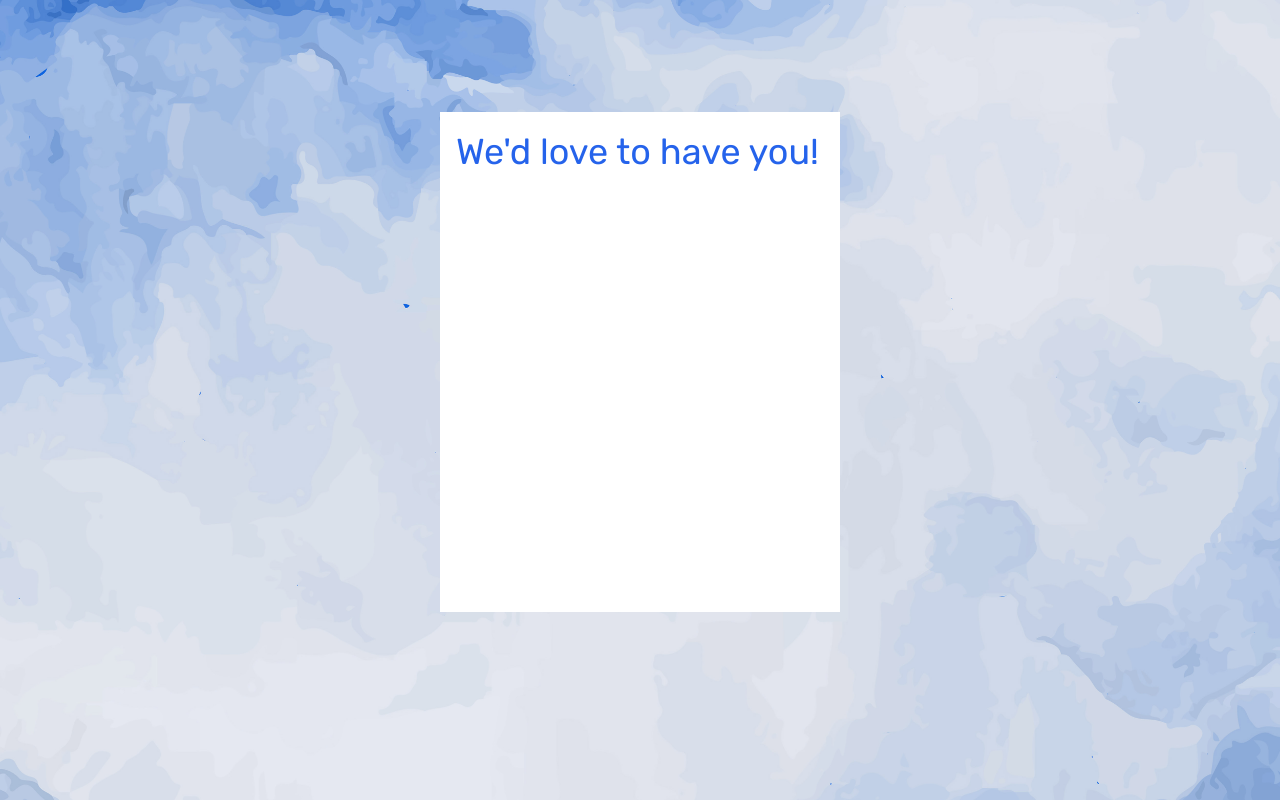
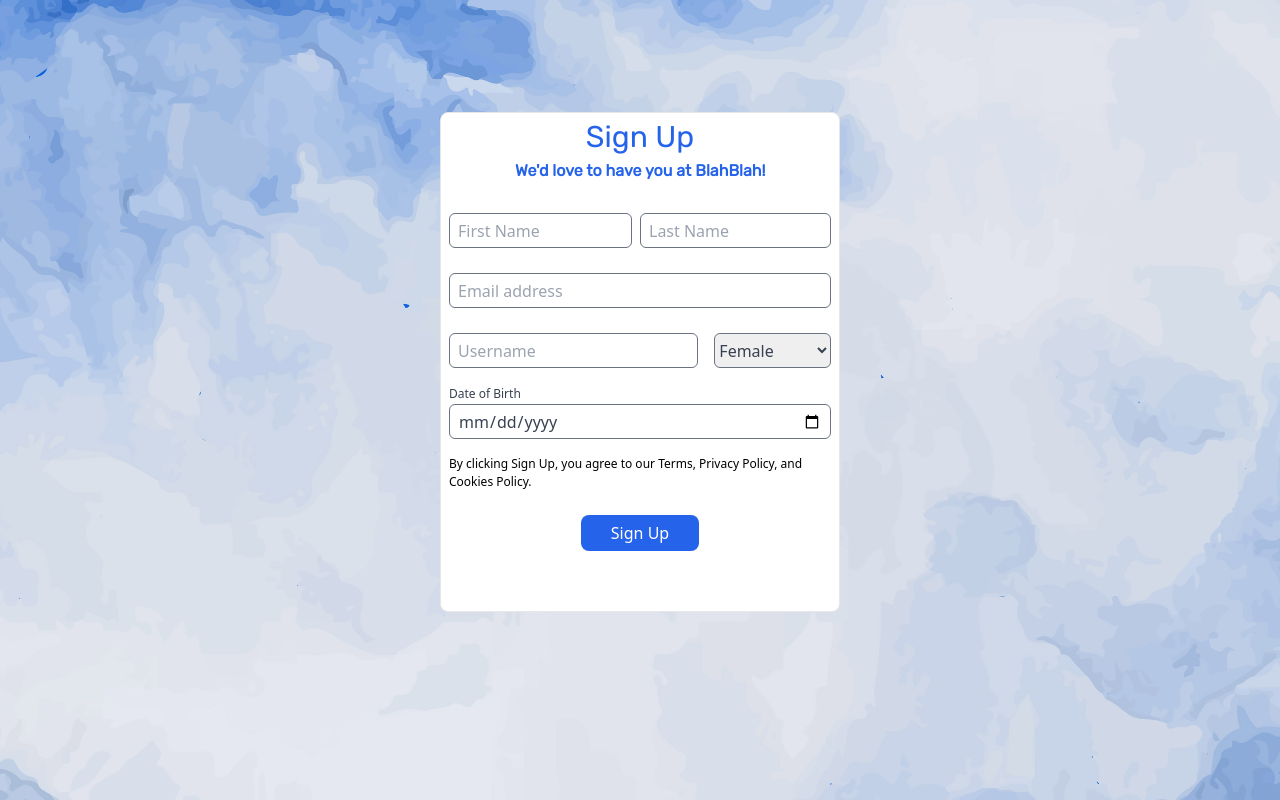
Before and after one commit to manyagaur/BlahBlah, a React (Vite) app in the folder Blah-Blah-Front-V2/: page /register in a window 1280 px wide. Built offline with nearby package versions, Linux system fonts and the light colour scheme.

Commit message:
updated signup

```diff
--- a/Blah-Blah-Front-V2/package.json
+++ b/Blah-Blah-Front-V2/package.json
@@ -12,11 +12,12 @@
   "dependencies": {
     "@reduxjs/toolkit": "^2.2.6",
     "axios": "^1.7.2",
+    "mysql": "^2.18.1",
     "react": "^18.3.1",
     "react-dom": "^18.3.1",
     "react-icons": "^5.2.1",
     "react-redux": "^9.1.2",
-    "react-router-dom": "^6.24.1"
+    "react-router-dom": "^6.25.1"
   },
   "devDependencies": {
     "@types/react": "^18.3.3",
--- a/Blah-Blah-Front-V2/src/App.jsx
+++ b/Blah-Blah-Front-V2/src/App.jsx
@@ -1,17 +1,17 @@
-import Login from './components/login/login'
-import Register from './components/register/register'
-
+import React from 'react';
+import { BrowserRouter, Route, Routes } from 'react-router-dom';
+import Login from './components/login/login';
+import Register from './components/register/register';
 
 function App() {
-
-
   return (
-    <>
-
-    <Register/>
-
-    </>
-  )
+    <BrowserRouter>
+      <Routes>
+        <Route path="/" element={<Login />} />
+        <Route path="/register" element={<Register />} />
+      </Routes>
+    </BrowserRouter>
+  );
 }
 
-export default App
+export default App;
--- a/Blah-Blah-Front-V2/src/components/login/login.jsx
+++ b/Blah-Blah-Front-V2/src/components/login/login.jsx
@@ -1,9 +1,11 @@
 import React, { useState } from "react";
 import img from "../../assets/8976.jpg";
+import { useNavigate } from 'react-router-dom';
 
 
 function Login() {
 
+  const navigate = useNavigate();
 
   return (
     <>
@@ -14,7 +16,7 @@
                 <h1 className="text-[32px] font-bold text-white ml-5 mt-2">Welcome to Blah Blah</h1>
                 <p className="mx-5 mt-6 mb-4 font-semibold font-r text-[16px] text-white">BlahBlah is the ultimate social networking hub that turns every conversation into a vibrant experience. Whether you're sharing your latest triumphs, diving into deep discussions, or simply catching up on the buzz, Join us today, and let's turn your chatter into a symphony of connections!</p>
                 <span className="text-[14px] text-white font-semibold ml-5">Don't have an account?</span><br></br>
-                <button type="submit" className="mt-2 p-2 text-white border rounded-md ml-5 border-white w-[100px] hover:w-[102px] font-semibold">Register</button>
+                <button type="button" className="mt-2 p-2 text-white border rounded-md ml-5 border-white w-[100px] hover:w-[102px] font-semibold" onClick={() => navigate('/register')}>Register</button>
               </div>
             </div>
             <div className="col-span-1 bg-white w-72 h-[540px]">
--- a/Blah-Blah-Front-V2/src/components/register/register.jsx
+++ b/Blah-Blah-Front-V2/src/components/register/register.jsx
@@ -1,9 +1,33 @@
 function Register(){
     return(
         <>
-            <div className="flex justify-center">
-                <div className="grid grid-cols-1 mt-28 bg-white h-[500px] w-[400px] ">
-                    <h1 className="text-4xl font-rubikRegular mx-4 mt-5 text-blue-600"> We'd love to have you!</h1>
+            <div className="flex justify-center align-middle ">
+                <div className="relative">
+                    <div className="mt-28 bg-white h-[500px] w-[400px] border rounded-lg ">
+                        <h1 className="absolute left-1/2 transform -translate-x-1/2 top-[95px] text-3xl font-rubikRegular mt-6 text-blue-600">Sign Up</h1>
+                        <h1 className="absolute left-[75px] text-center font-rubikRegular font-semibold mt-[46px] text-blue-600">
+                            We'd love to have you at BlahBlah!
+                        </h1>
+                            <div className="grid grid-cols-12">
+                                <input className="col-span-6 rounded-md text-gray-700 border border-gray-500 h-[35px] p-2 mt-[100px] ml-2 mr-2" placeholder="First Name"></input>
+                                <input className="col-span-6 rounded-md text-gray-700 border border-gray-500 h-[35px] p-2 mt-[100px] mr-2" placeholder="Last Name"></input>
+                                <input className="col-span-12 rounded-md text-gray-700 border border-gray-500 h-[35px] p-2 mt-[25px] ml-2 mr-2" placeholder="Email address"></input>
+                                <input className="col-span-8 rounded-md text-gray-700 border border-gray-500 h-[35px] p-2 mt-[25px] ml-2 mr-2" placeholder="Username"></input>
+                                <select className="col-span-4 rounded-md border border-gray-500 text-gray-700 h-[35px] mt-[25px] ml-2 mr-2">
+                                <option value="Female">Female</option>
+                                <option value="Male">Male</option>
+                                <option value="Others">Others</option>
+                                </select>
+                                <div className="col-span-12 mt-3">
+                                <label className="ml-2 mt-[10px] text-gray-700 text-[12px]">Date of Birth</label>
+                                </div>
+                                <input type="date" className="col-span-12 rounded-md border border-gray-500 text-gray-700 h-[35px] p-2 ml-2 mr-2" placeholder="Date of Birth"></input>
+                                <p className="col-span-12 ml-2 mr-2 text-[12px] mt-4">
+                                By clicking Sign Up, you agree to our Terms, Privacy Policy, and Cookies Policy.
+                                </p>
+                                <button className="col-span-12 mt-6 mx-[140px] bg-blue-600 rounded-lg h-9 hover:bg-blue-700 text-white" type="submit">Sign Up</button>
+                            </div>
+                    </div>
                 </div>
             </div>
         </>
```
Also changed, not shown: Blah-Blah-Front-V2/src/components/register/dummy.txt (added), 1 other file (tests, documents, lock files or other folders).
